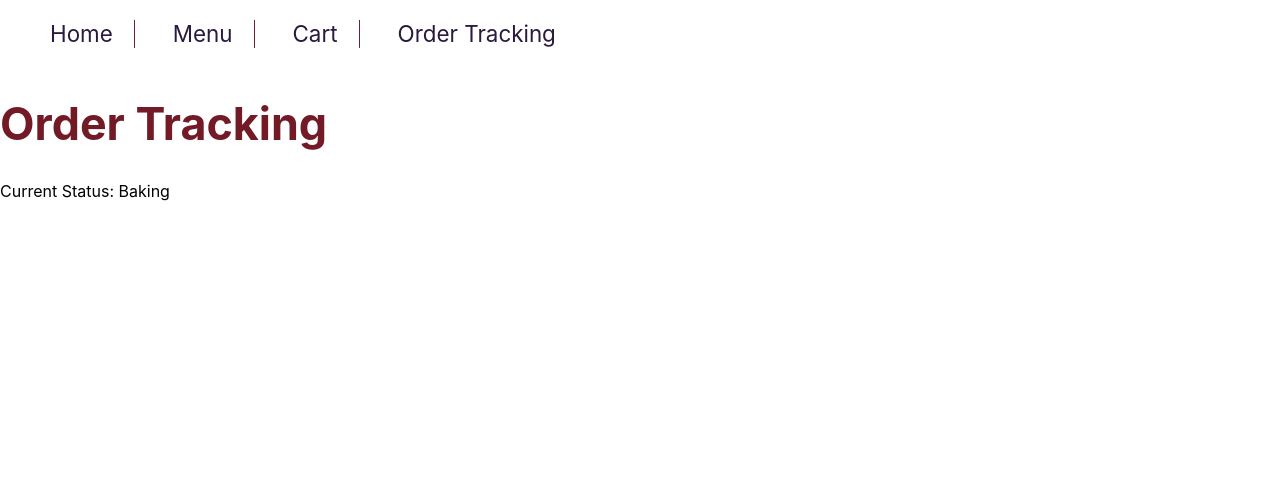
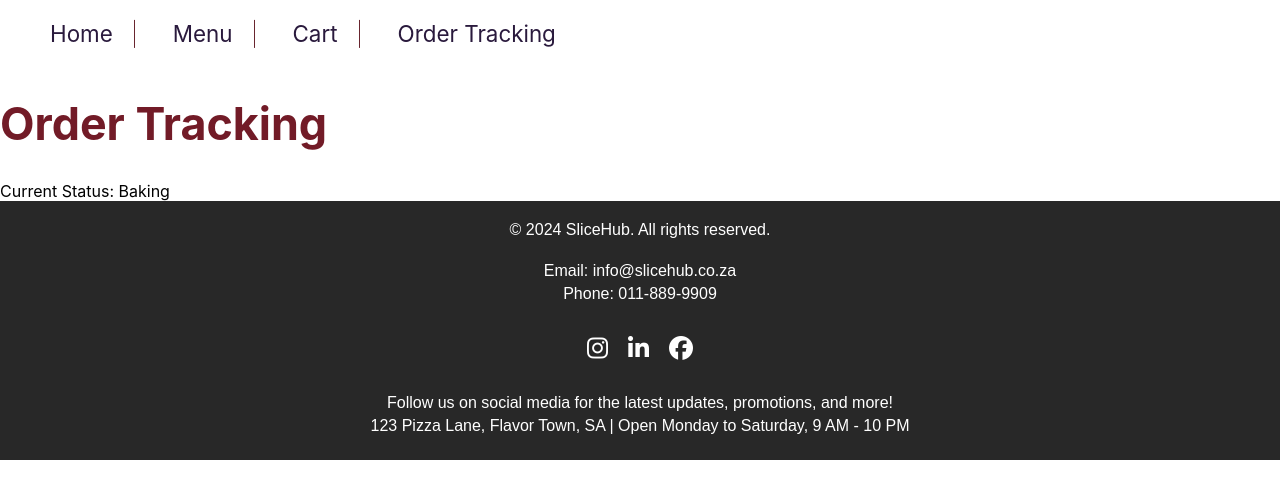
Before and after one commit to Tholoana96/Slicehub, a React (Create React App) app: page /order-tracking in a window 1280 px wide. Shown: the top 498 px of the page. Built offline with nearby package versions, Linux system fonts and the light colour scheme.

Commit message:
Worked on the footer section of the application

```diff
--- a/src/App.js
+++ b/src/App.js
@@ -6,6 +6,7 @@ import CartPage from "./pages/CartPage";
 import CheckoutPage from "./pages/CheckoutPage";
 import OrderTrackingPage from "./pages/OrderTrackingPage";
 import Navbar from "./components/Navbar";
+import Footer from "./components/Footer";
 
 function App() {
   const [cartItems, setCartItems] = useState([]);
@@ -31,6 +32,7 @@ function App() {
           <Route path="/checkout" element={<CheckoutPage />} />
           <Route path="/order-tracking" element={<OrderTrackingPage />} />
         </Routes>
+        <Footer />
       </div>
     </Router>
   );
--- a/src/components/Footer.js
+++ b/src/components/Footer.js
@@ -1,9 +1,33 @@
 import React from "react";
+import "@fortawesome/fontawesome-free/css/all.min.css";
+import "../styles/Footer.css";
 
 const Footer = () => {
   return (
     <footer>
       <p>&copy; 2024 SliceHub. All rights reserved.</p>
+      <br />
+      <div className="contact-info">
+        <p>Email: info@slicehub.co.za</p>
+        <p>Phone: 011-889-9909</p>
+      </div>
+      <br />
+      <div className="social-icons">
+        <i className="fab fa-instagram"></i>
+        <i className="fab fa-linkedin-in"></i>
+        <i className="fab fa-facebook"></i>
+      </div>
+      <br />
+      <div className="additional-info">
+        <p>
+          Follow us on social media for the latest updates, promotions, and
+          more!
+        </p>
+        <p>
+          123 Pizza Lane, Flavor Town, SA | Open Monday to Saturday, 9 AM - 10
+          PM
+        </p>
+      </div>
     </footer>
   );
 };
--- /dev/null
+++ b/src/styles/Footer.css
@@ -0,0 +1,41 @@
+footer {
+  background-color: #282828;
+  color: white;
+  padding: 20px;
+  text-align: center;
+  font-family: Arial, Helvetica, sans-serif;
+}
+
+.contact-info p,
+.additional-info p {
+  margin: 5px 0;
+}
+
+a {
+  text-decoration: none;
+  color: #fff;
+  transition: color 0.3s; /* Smooth color transition for links */
+}
+
+a:hover {
+  color: #e3e1e8; /* Change color on hover */
+}
+
+.social-icons {
+  margin-top: 10px;
+}
+
+.social-icons i {
+  margin: 0 10px; /* Space out icons */
+  font-size: 24px; /* Set the size of icons */
+  cursor: pointer; /* Change cursor to pointer on hover */
+  transition: color 0.3s; /* Smooth color transition */
+}
+
+.social-icons i:hover {
+  color: #e3e1e8; /* Change icon color on hover */
+}
+
+.additional-info {
+  margin-top: 15px; /* Add some space above additional info */
+}
```
